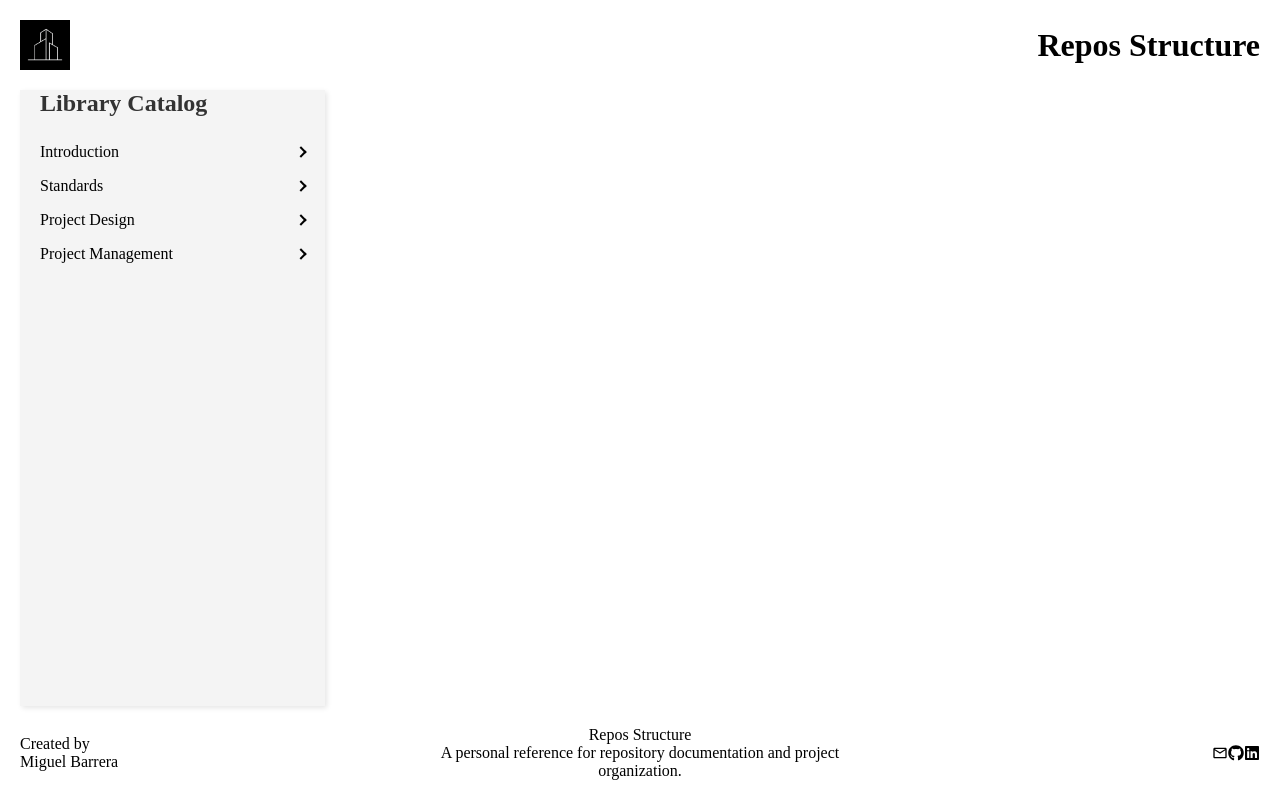
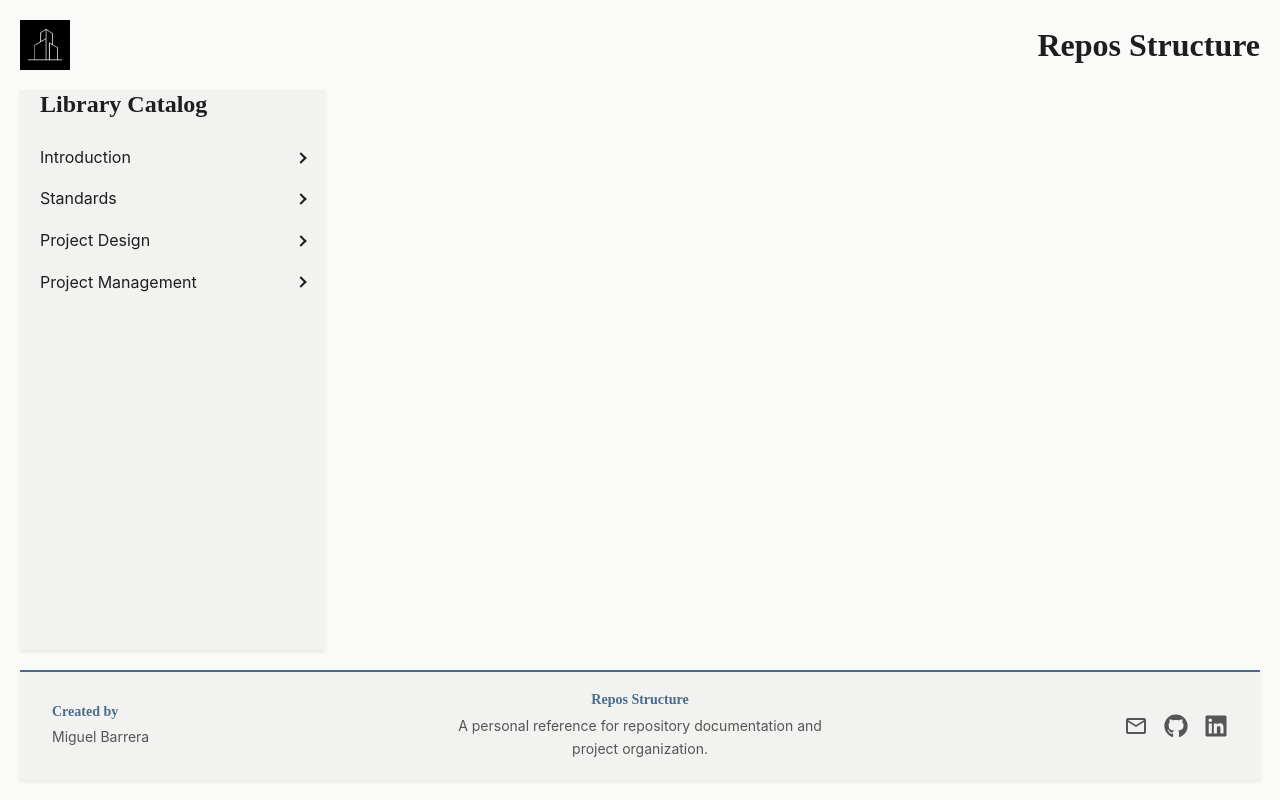
Before and after one commit to Entus01/Repos-Documentation, a React (Vite) app: page / in a window 1280 px wide. Built offline with nearby package versions, Linux system fonts and the light colour scheme.

Commit message:
style(theme): refine layout and global design tokens

```diff
--- a/src/App/App.css
+++ b/src/App/App.css
@@ -1,16 +1,18 @@
 .app {
-    max-width: 1440px;
+    max-width: var(--layout-max-width);
     margin: 0 auto;
-    padding: 20px;
+    padding: var(--spacing-lg);
+
     display: grid;
-    grid-template-columns: 1fr 3fr;
+    grid-template-columns: var(--sidebar-ratio) var(--content-ratio);
     grid-template-rows: auto 1fr auto;
     grid-template-areas:
         "header header"
         "sidebar content"
         "footer footer";
+
     min-height: 100vh;
-    gap: 20px;
+    gap: var(--spacing-lg);
 }
 
 .content {
--- a/src/components/Header/Header.css
+++ b/src/components/Header/Header.css
@@ -7,11 +7,14 @@
 
 .header__logo {
     justify-self: start;
-    width: 50px;
+    width: var(--logo-size);
     height: auto;
 }
 
 .header__title {
-    margin: 0;
     text-align: center;
+    font-family: var(--font-family-heading);
+    font-size: var(--font-size-2xl);
+    font-weight: var(--font-weight-bold);
+    line-height: var(--line-height-heading);
 }
--- a/src/components/SideBar/SideBar.css
+++ b/src/components/SideBar/SideBar.css
@@ -3,47 +3,44 @@
     display: flex;
     flex-direction: column;
     width: 100%;
-    padding: 0 20px;
-    background-color: #f4f4f4;
-    box-shadow: 2px 2px 5px rgba(0,0,0,0.1);
+    padding: 0 var(--spacing-lg);
+
+    background-color: var(--color-surface);
+    box-shadow: var(--shadow-sm);
 }
 
 .sidebar__title {
-    font-size: 1.5em;
-    padding-bottom: 20px;
-    color: #333;
-}
+    padding-bottom: var(--spacing-lg);
 
-.sidebar__category-list {
-    list-style: none;
-    padding: 0;
-    margin: 0;
-}
+    font-family: var(--font-family-heading);
+    font-size: var(--font-size-xl);
+    font-weight: var(--font-weight-bold);
 
-.sidebar__category-item {
-    padding: 0;
+    color: var(--color-text-primary);
 }
 
 .sidebar__category-title {
     display: flex;
-    width: 100%;
-    text-align: left;
     align-items: center;
     justify-content: space-between;
+
+    width: 100%;
+    padding: var(--spacing-xs) 0 var(--spacing-sm);
+
     background: none;
     border: none;
-    padding: 6px 0 10px;
+    color: inherit;
     font: inherit;
-    color: inherit;
+    text-align: left;
     cursor: pointer;
 }
 
 .sidebar__category-title:hover {
-    color: #2282a8;
+    color: var(--color-accent);
 }
 
 .sidebar__category-title:focus-visible {
-    outline: 2px solid #2282a8;
+    outline: 2px solid var(--color-accent);
     outline-offset: 2px;
 }
 
@@ -51,11 +48,14 @@
     content: "";
     width: 8px;
     height: 8px;
+
+    margin-left: var(--spacing-sm);
+
     border-right: 2px solid currentColor;
     border-bottom: 2px solid currentColor;
+
     transform: rotate(-45deg);
-  transition: transform 0.2s ease-in-out;
-  margin-left: 0.5rem;
+    transition: transform var(--transition-default);
 }
 
 .sidebar__category-title--expanded::after {
@@ -63,19 +63,18 @@
 }
 
 .sidebar__documents-list {
-    list-style: none;
-    padding: 10px 0 0 20px;
+    padding: var(--spacing-sm) 0 0 var(--spacing-lg);
 }
 
 .sidebar__document-item {
-    padding-bottom: 10px;
+    padding-bottom: var(--spacing-sm);
 }
 
 .sidebar__document-link {
-    text-decoration: none;
-    color: #555;
+    color: var(--color-text-secondary);
 }
 
 .sidebar__document-link:hover {
+    color: var(--color-accent);
     text-decoration: underline;
 }
--- a/src/styles/global.css
+++ b/src/styles/global.css
@@ -1,5 +1,23 @@
-.body {
-    margin: 0;
-    padding: 0 20px;
-    font-family: 'Arial', sans-serif;
+/* ==========================================================================
+   Global
+   Global application styles.
+   ========================================================================== */
+
+html {
+    scroll-behavior: smooth;
 }
+
+body {
+    min-width: 320px;
+    min-height: 100vh;
+    background-color: var(--color-background);
+}
+
+#root {
+    min-height: 100vh;
+}
+
+::selection {
+    background-color: var(--color-selection-background);
+    color: var(--color-selection-text);
+}
--- a/src/styles/typography.css
+++ b/src/styles/typography.css
@@ -0,0 +1,70 @@
+/* ==========================================================================
+   Typography
+   Global typographic rules for the application.
+   ========================================================================== */
+
+body {
+    font-family: var(--font-family-base);
+    font-size: var(--font-size-base);
+    font-weight: var(--font-weight-regular);
+    line-height: var(--line-height-base);
+    color: var(--color-text-primary);
+}
+
+h1,
+h2,
+h3,
+h4,
+h5,
+h6 {
+    font-family: var(--font-family-heading);
+    font-weight: var(--font-weight-bold);
+    line-height: var(--line-height-heading);
+    color: var(--color-text-primary);
+}
+
+h1 {
+    font-size: var(--font-size-4xl);
+}
+
+h2 {
+    font-size: var(--font-size-3xl);
+}
+
+h3 {
+    font-size: var(--font-size-2xl);
+}
+
+h4 {
+    font-size: var(--font-size-xl);
+}
+
+h5 {
+    font-size: var(--font-size-lg);
+}
+
+h6 {
+    font-size: var(--font-size-md);
+}
+
+p {
+    margin: 0;
+    line-height: inherit;
+}
+
+a {
+    color: inherit;
+    text-decoration: none;
+}
+
+strong {
+    font-weight: var(--font-weight-bold);
+}
+
+em {
+    font-style: italic;
+}
+
+small {
+    font-size: var(--font-size-sm);
+}
--- a/src/styles/variables.css
+++ b/src/styles/variables.css
@@ -1,9 +1,90 @@
+/* ==========================================================================
+   Variables
+   Global design tokens for the application.
+   ========================================================================== */
+
 :root {
-    --color-background: ...;
-    --color-surface: ...;
-    --color-text-primary: ...;
-    --spacing-sm: ...;
-    --spacing-md: ...;
+    /* ==========================================================================
+       Colors
+       ========================================================================== */
+    --color-background: #fafaf8;
+    --color-surface: #f2f2f0;
+    --color-border: #d8d8d4;
+
+    --color-text-primary: #1e1e1e;
+    --color-text-secondary: #555555;
+
+    --color-accent: #4a6c8c;
+    --color-accent-hover: #35506a;
+
+    --color-selection-background: #4a6c8c;
+    --color-selection-text: #ffffff;
+
+    /* ==========================================================================
+       Typography
+       ========================================================================== */
+    --font-family-heading: "Merriweather", serif;
+    --font-family-base: "Inter", sans-serif;
+
+    --font-size-xs: 0.75rem;
+    --font-size-sm: 0.875rem;
+    --font-size-base: 1rem;
+    --font-size-md: 1.125rem;
+    --font-size-lg: 1.25rem;
+    --font-size-xl: 1.5rem;
+    --font-size-2xl: 2rem;
+    --font-size-3xl: 2.5rem;
+    --font-size-4xl: 3rem;
+
+    --font-weight-light: 300;
+    --font-weight-regular: 400;
+    --font-weight-medium: 500;
+    --font-weight-semibold: 600;
+    --font-weight-bold: 700;
+
+    --line-height-base: 1.6;
+    --line-height-heading: 1.2;
+
+    /* ==========================================================================
+       Layout
+       ========================================================================== */
     --layout-max-width: 1440px;
-    --shadow-default: ...;
+
+    --sidebar-ratio: 1fr;
+    --content-ratio: 3fr;
+
+    /* ==========================================================================
+       Spacing
+       ========================================================================== */
+    --spacing-xs: 0.375rem;   /* 6px */
+    --spacing-sm: 0.625rem;   /* 10px */
+    --spacing-md: 1rem;       /* 16px */
+    --spacing-lg: 1.25rem;    /* 20px */
+    --spacing-xl: 2rem;       /* 32px */
+    --spacing-2xl: 3rem;      /* 48px */
+
+    /* ==========================================================================
+       Borders & Shadows
+       ========================================================================== */
+    --radius-sm: 4px;
+    --radius-md: 8px;
+    --border-width-thin: 1px;
+
+    --shadow-sm: 0 2px 4px rgba(0, 0, 0, 0.08);
+    --shadow-md: 0 4px 8px rgba(0, 0, 0, 0.12);
+
+    /* ==========================================================================
+       Motion
+       ========================================================================== */
+    --transition-default: 0.2s ease-in-out;
+
+    /* ==========================================================================
+       Branding
+       ========================================================================== */
+    --logo-size: 3.125rem; /* 50px */
+
+    /* ==========================================================================
+       Footer
+       ========================================================================== */
+    --footer-font-size: var(--font-size-sm);
 }
```
Lines whose indentation alone changed are shown as unchanged.
